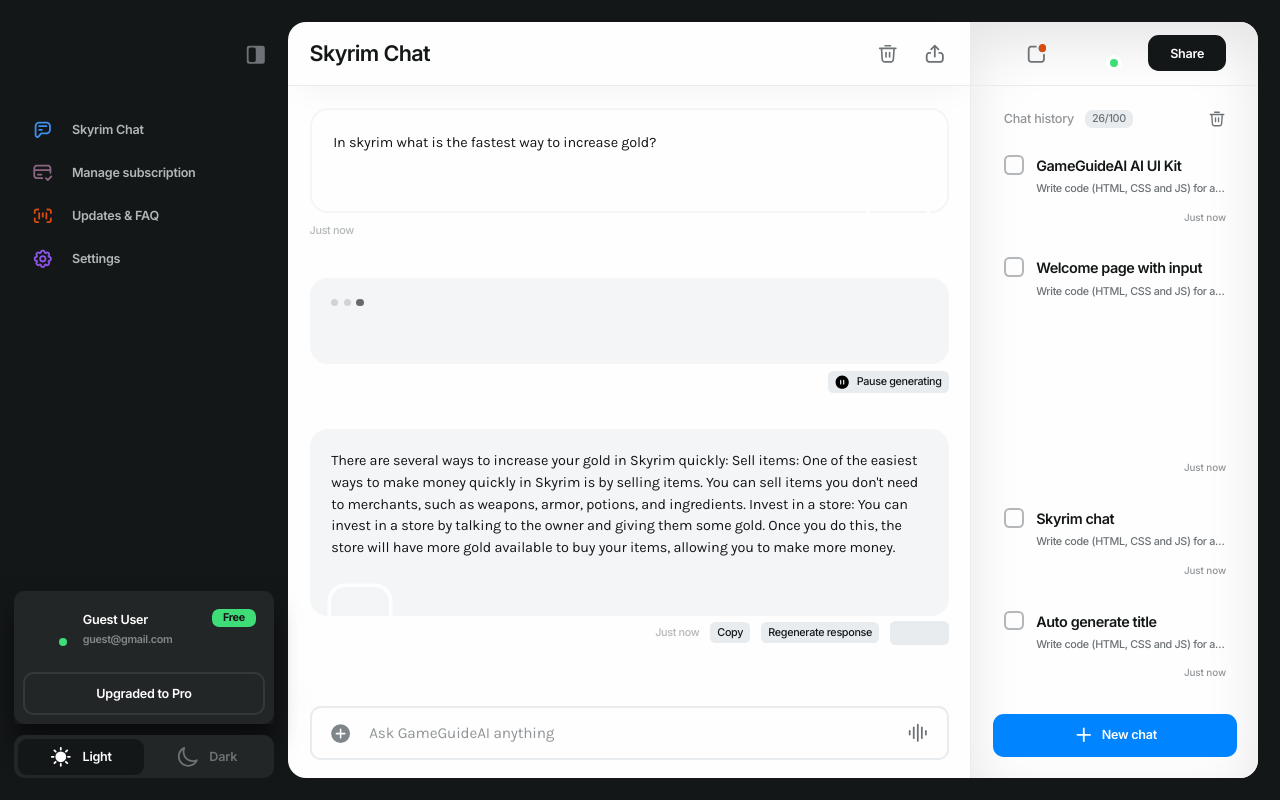
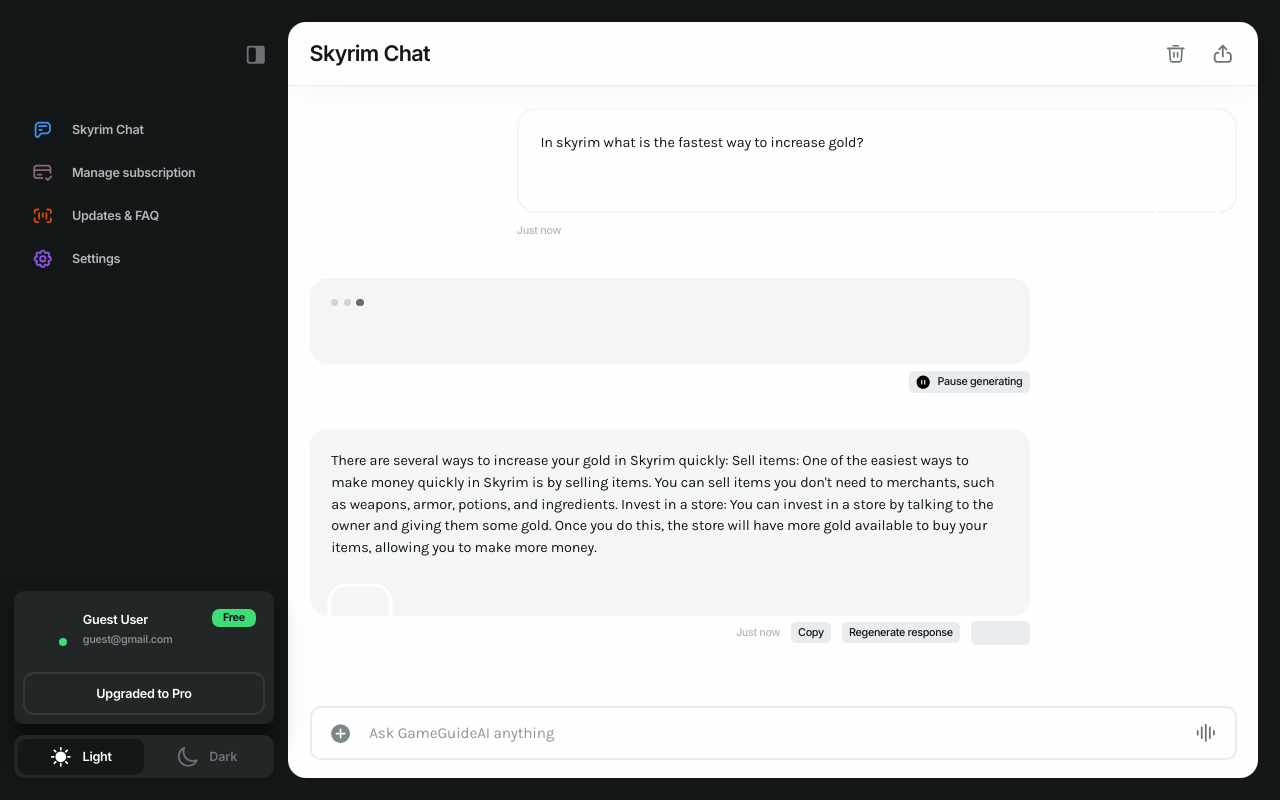
Before and after one commit to istvan-kreisz/GameGuideAI-frontend, a Next.js app: page /gameai-chat in a window 1280 px wide. Built offline with nearby package versions, Linux system fonts and the light colour scheme; what @rvxlab/tailwind-plugin-ios-full-height would draw is missing.

Commit message:
Add hide right sidebar

```diff
--- a/templates/GameAIPage/index.tsx
+++ b/templates/GameAIPage/index.tsx
@@ -10,7 +10,7 @@ const GameAISamplePage = () => {
   const [message, setMessage] = useState<string>("");
 
   return (
-    <Layout>
+    <Layout hideRightSidebar>
       <Chat title="Skyrim Chat">
         <Question
           content="In skyrim what is the fastest way to increase gold?"
```
